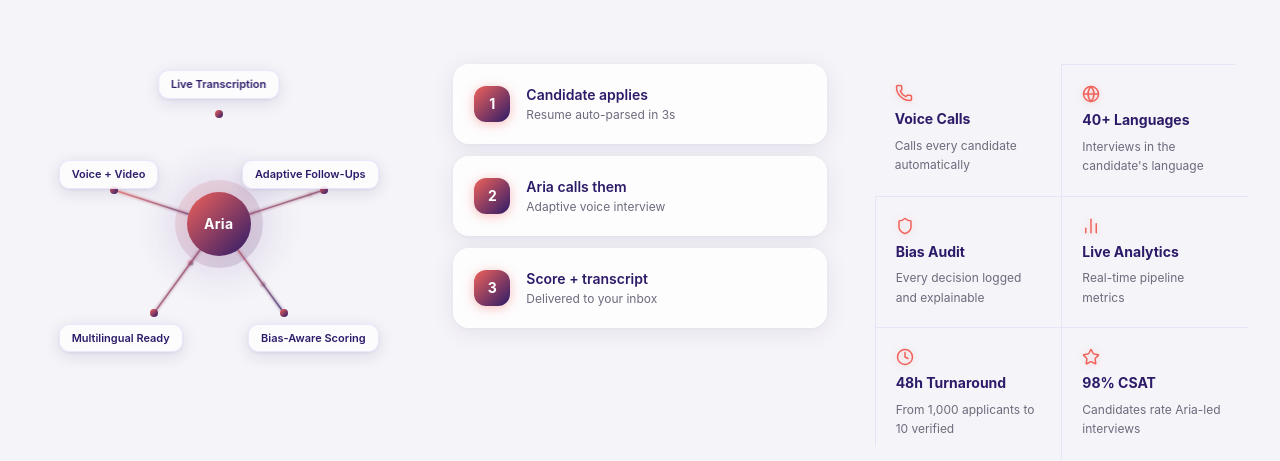
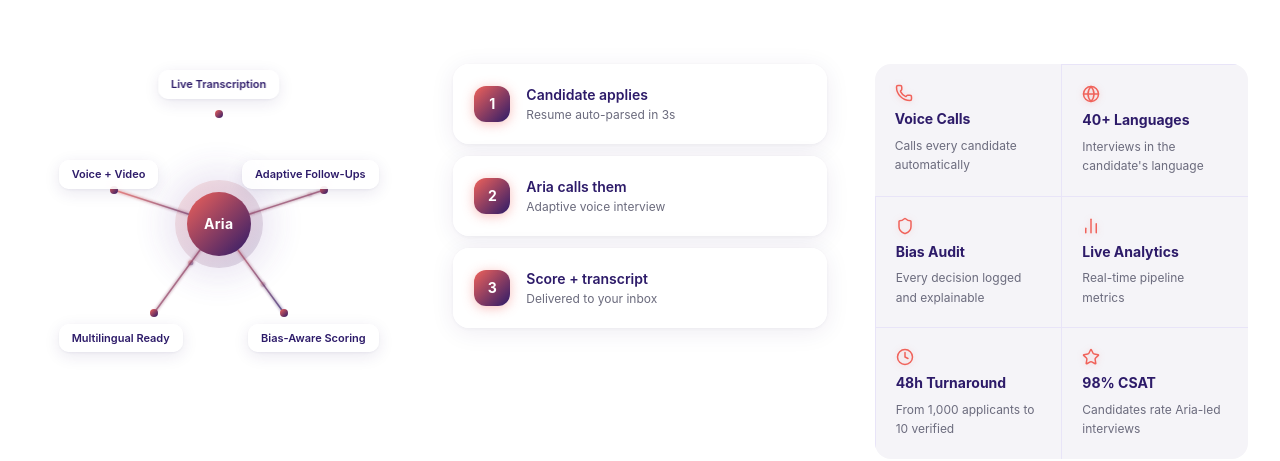
Before and after one commit to kashishakanksha754-coder/recruitAI, a Next.js app: page / in a window 1280 px wide. Shown: the part 1070-1531 px from the top of the page. Built offline with nearby package versions, Linux system fonts and the light colour scheme.

Commit message:
revert: restore Aria Hub section to bg-white and original label border

```diff
--- a/src/app/page.tsx
+++ b/src/app/page.tsx
@@ -53,7 +53,6 @@ function AuditFeed() {
 function DiamondStack() {
   return (
     <div className="relative h-52 w-full rounded-xl overflow-hidden">
-      {/* Grid background */}
       <svg className="absolute inset-0 w-full h-full" aria-hidden>
         <defs>
           <pattern id="diamond-grid" width="28" height="28" patternUnits="userSpaceOnUse">
@@ -62,25 +61,20 @@ function DiamondStack() {
         </defs>
         <rect width="100%" height="100%" fill="url(#diamond-grid)" />
       </svg>
-      {/* Glow beam */}
       <div className="absolute top-4 bottom-12 left-1/2 -translate-x-1/2 w-px pointer-events-none"
            style={{ background: "linear-gradient(180deg, rgba(240,98,90,0.55) 0%, rgba(45,27,105,0.45) 100%)" }} />
-      {/* Diamond 1 — coral */}
       <div className="absolute left-1/2"
            style={{ top: 16, width: 48, height: 48, borderRadius: 5,
                     transform: "translateX(-50%) rotate(45deg)",
                     background: "linear-gradient(135deg, #F0625A 0%, #D44E80 100%)" }} />
-      {/* Diamond 2 — mid purple */}
       <div className="absolute left-1/2"
            style={{ top: 72, width: 40, height: 40, borderRadius: 5,
                     transform: "translateX(-50%) rotate(45deg)",
                     background: "linear-gradient(135deg, #7B5CC4 0%, #5240A8 100%)" }} />
-      {/* Diamond 3 — deep purple */}
       <div className="absolute left-1/2"
            style={{ top: 122, width: 32, height: 32, borderRadius: 5,
                     transform: "translateX(-50%) rotate(45deg)",
                     background: "linear-gradient(135deg, #3B2380 0%, #2D1B69 100%)" }} />
-      {/* Pill */}
       <div className="absolute bottom-3 left-1/2 -translate-x-1/2 flex items-center gap-2 bg-white rounded-full px-3.5 py-1.5 shadow-card whitespace-nowrap">
         <span className="text-[11px] font-semibold text-purple-900">1,000 → 10 in 48 hours</span>
         <span className="w-2 h-2 rounded-full bg-coral-500 shrink-0" />
@@ -100,7 +94,6 @@ function IntegrationGrid() {
   ];
   return (
     <div className="relative h-52 w-full rounded-xl overflow-hidden">
-      {/* Grid background */}
       <svg className="absolute inset-0 w-full h-full" aria-hidden>
         <defs>
           <pattern id="cap-grid" width="28" height="28" patternUnits="userSpaceOnUse">
@@ -109,7 +102,6 @@ function IntegrationGrid() {
         </defs>
         <rect width="100%" height="100%" fill="url(#cap-grid)" />
       </svg>
-      {/* Icon badges */}
       {ITEMS.map(({ icon: Icon, color, bg, style }, i) => (
         <div
           key={i}
@@ -139,7 +131,6 @@ const TESTIMONIALS = [
     name: "Priya Nair", role: "Chief People Officer · Luminos",
   },
 ];
-
 
 const PLANS = [
   {
@@ -238,7 +229,7 @@ export default function HomePage() {
       </section>
 
       {/* ── 3. ARIA HUB ───────────────────────────────────────────────────── */}
-      <section className="py-24 bg-surface">
+      <section className="py-24 bg-white">
         <div className="max-w-7xl mx-auto px-4 sm:px-6 lg:px-8">
           <FadeUp className="text-center mb-16">
             <h2 className="text-4xl font-extrabold text-purple-900 mb-4">Meet Aria — your AI interviewer</h2>
--- a/src/components/AriaHub.tsx
+++ b/src/components/AriaHub.tsx
@@ -42,11 +42,9 @@ export default function AriaHub({ compact = false }: { compact?: boolean }) {
             <stop offset="55%"  stopColor="#7B5CC4" stopOpacity="0.25" />
             <stop offset="100%" stopColor="#2D1B69" stopOpacity="0"    />
           </radialGradient>
-          {/* Fixed-radius blur for glow halo — only opacity/scale are animated */}
           <filter id="orb-blur-filter" filterUnits="userSpaceOnUse" x="40" y="40" width="240" height="240">
             <feGaussianBlur stdDeviation="12" />
           </filter>
-          {/* Spoke glow: blurred copy merged under the sharp original */}
           <filter id="spoke-glow-filter" filterUnits="userSpaceOnUse" x="0" y="0" width="320" height="320">
             <feGaussianBlur in="SourceGraphic" stdDeviation="1.5" result="blur" />
             <feMerge>
@@ -56,7 +54,6 @@ export default function AriaHub({ compact = false }: { compact?: boolean }) {
           </filter>
         </defs>
 
-        {/* ── Outer glow halo — slow opacity+scale pulse (GPU: transform+opacity only) ── */}
         <motion.circle
           cx="160" cy="160" r="70"
           fill="url(#orb-glow-grad)"
@@ -69,7 +66,6 @@ export default function AriaHub({ compact = false }: { compact?: boolean }) {
           transition={{ duration: 3.5, repeat: Infinity, ease: "easeInOut" }}
         />
 
-        {/* ── Spoke lines with soft glow ── */}
         {SPOKES.map((s, i) => (
           <motion.path
             key={i}
@@ -85,7 +81,6 @@ export default function AriaHub({ compact = false }: { compact?: boolean }) {
           />
         ))}
 
-        {/* ── Traveling pulse dots — CSS x/y transforms (GPU-accelerated) ── */}
         {SPOKES.map((s, i) => (
           <motion.circle
             key={`pulse-${i}`}
@@ -108,7 +103,6 @@ export default function AriaHub({ compact = false }: { compact?: boolean }) {
           />
         ))}
 
-        {/* ── Spoke endpoint dots ── */}
         {SPOKES.map((s, i) => (
           <motion.circle
             key={`dot-${i}`}
@@ -121,7 +115,6 @@ export default function AriaHub({ compact = false }: { compact?: boolean }) {
           />
         ))}
 
-        {/* ── Orb inner halo ring ── */}
         <motion.circle
           cx="160" cy="160" r="44"
           fill="url(#hub-grad)"
@@ -130,7 +123,6 @@ export default function AriaHub({ compact = false }: { compact?: boolean }) {
           transition={{ duration: 0.5, delay: 0.1 }}
         />
 
-        {/* ── Solid orb ── */}
         <motion.circle
           cx="160" cy="160" r="32"
           fill="url(#hub-grad)"
@@ -141,7 +133,6 @@ export default function AriaHub({ compact = false }: { compact?: boolean }) {
         />
       </svg>
 
-      {/* ── Center “Aria” label ── */}
       <div className="absolute inset-0 flex items-center justify-center pointer-events-none">
         <motion.span
           className="text-white text-sm font-bold tracking-wide"
@@ -153,7 +144,6 @@ export default function AriaHub({ compact = false }: { compact?: boolean }) {
         </motion.span>
       </div>
 
-      {/* ── Glassmorphic spoke labels ── */}
       {SPOKES.map((s, i) => (
         <motion.div
           key={`label-${i}`}
@@ -164,9 +154,9 @@ export default function AriaHub({ compact = false }: { compact?: boolean }) {
             padding: "5px 12px",
             backdropFilter: "blur(10px)",
             WebkitBackdropFilter: "blur(10px)",
-            background: "rgba(255,255,255,0.72)",
-            border: "1px solid rgba(139,92,246,0.14)",
-            boxShadow: "0 4px 16px rgba(45,27,105,0.12), 0 1px 3px rgba(45,27,105,0.07)",
+            background: "rgba(255,255,255,0.78)",
+            border: "1px solid rgba(255,255,255,0.22)",
+            boxShadow: "0 4px 16px rgba(45,27,105,0.10), 0 1px 3px rgba(45,27,105,0.06)",
           } as React.CSSProperties}
           initial={{ opacity: 0 }}
           animate={inView ? { opacity: 1 } : {}}
```
